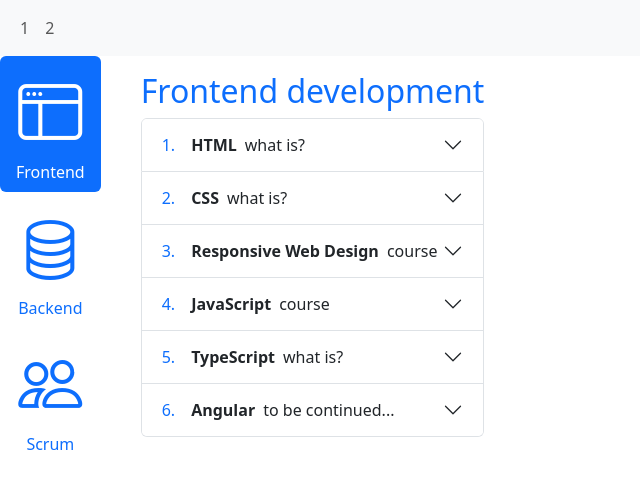
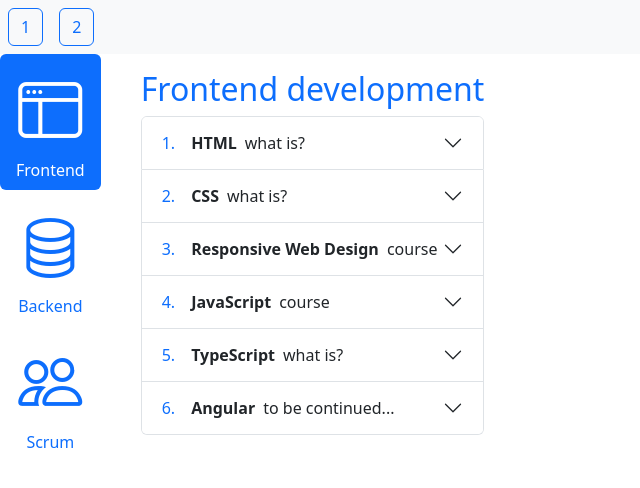
Before and after one commit to tvandemeer/BeeThere, an Angular app: page / in a window 1280 px wide. Shown: the top 488 px of the page, without its empty margins (0-640 px from the left). Built offline with nearby package versions, Linux system fonts and the light colour scheme.

Commit message:
simple topbar

```diff
--- a/src/app/topbar/topbar.component.html
+++ b/src/app/topbar/topbar.component.html
@@ -1,17 +1,4 @@
-<nav class="navbar navbar-expand-lg bg-body-tertiary">
-    <div class="container-fluid">
-      <button class="navbar-toggler" type="button" data-bs-toggle="collapse" data-bs-target="#navbarSupportedContent" aria-controls="navbarSupportedContent" aria-expanded="false" aria-label="Toggle navigation">
-        <span class="navbar-toggler-icon"></span>
-      </button>
-      <div class="collapse navbar-collapse" id="navbarSupportedContent">
-        <ul class="navbar-nav me-auto mb-2 mb-lg-0">
-          <li class="nav-item">
-            <a class="nav-link" routerLink="/">1</a>
-          </li>
-          <li class="nav-item">
-            <a class="nav-link" routerLink="/hex">2</a>
-          </li>
-        </ul>
-      </div>
-    </div>
-  </nav>
+<nav class="bg-body-tertiary">
+  <a class="btn btn-outline-primary m-2" routerLink="/">1</a>
+  <a class="btn btn-outline-primary m-2" routerLink="/hex">2</a>
+</nav>
```
